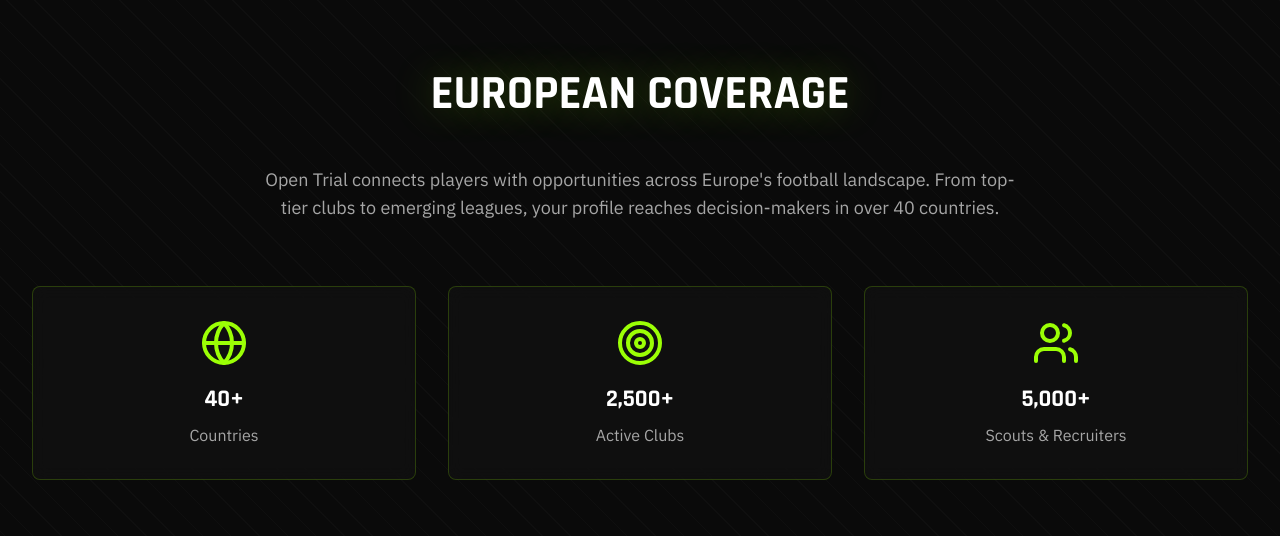
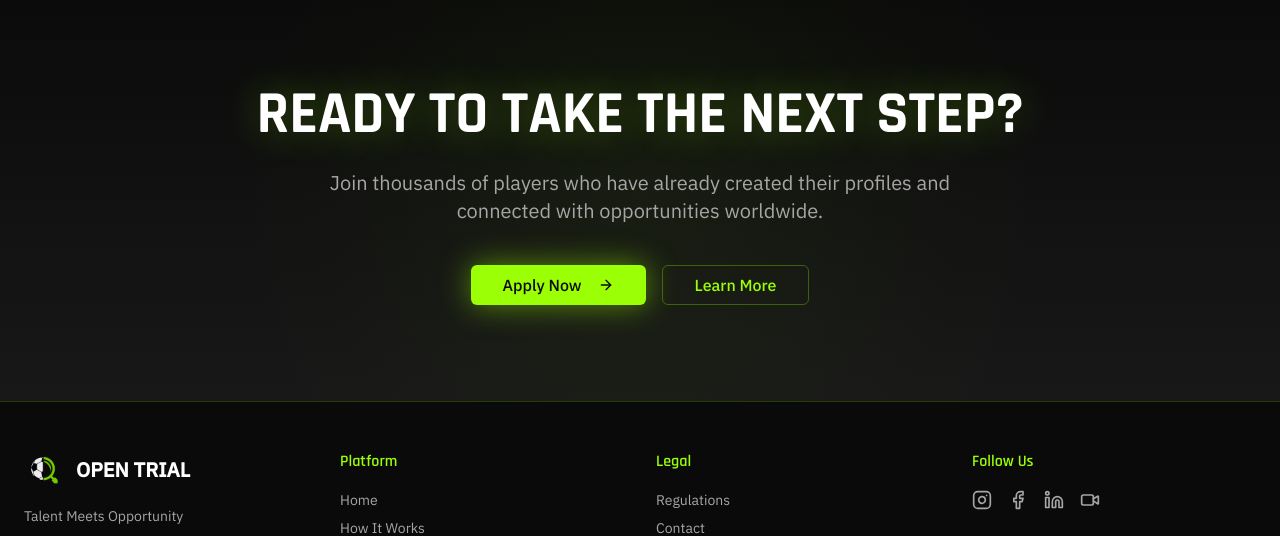
Before and after one commit to itediancristi/sg-66fb2e07-b787-4848-a817-37f6e7cdc263-1785301637, a Next.js app: page / in a window 1280 px wide. Shown: the part 5787-6323 px from the top of the page. Built offline with nearby package versions, Linux system fonts and the light colour scheme; no server answers; what react-google-recaptcha-v3 would draw is missing.

Commit message:
chore(ui): remove coverage section from landing page

```diff
--- a/src/pages/index.tsx
+++ b/src/pages/index.tsx
@@ -892,56 +892,6 @@
         </div>
       </motion.section>
 
-      {/* Coverage Section */}
-      <motion.section
-        id="coverage-section"
-        initial="hidden"
-        whileInView="visible"
-        viewport={{ once: true, margin: "-100px" }}
-        variants={fadeInUp}
-        className="py-20 border-t border-border relative overflow-hidden"
-      >
-        {/* Subtle diagonal stripes */}
-        <div className="absolute inset-0 opacity-[0.02]">
-          <div className="absolute inset-0" style={{
-            backgroundImage: 'repeating-linear-gradient(45deg, currentColor, currentColor 1px, transparent 1px, transparent 20px)',
-          }} />
-        </div>
-
-        <div className="container relative z-10">
-          <h2 className="text-4xl sm:text-5xl font-bold text-center mb-12 text-glow">
-            EUROPEAN COVERAGE
-          </h2>
-          <p className="text-lg text-muted-foreground text-center max-w-3xl mx-auto mb-16">
-            Open Trial connects players with opportunities across Europe&apos;s football landscape. From top-tier clubs to emerging leagues, your profile reaches decision-makers in over 40 countries.
-          </p>
-
-          <div className="grid grid-cols-1 md:grid-cols-3 gap-8">
-            <Card className="tactical-card bg-card/50 backdrop-blur border-border hover:border-neon-green/50 transition-all duration-300">
-              <CardContent className="p-8 text-center">
-                <Globe className="w-12 h-12 text-neon-green mx-auto mb-4" />
-                <h3 className="text-2xl font-bold mb-2">40+</h3>
-                <p className="text-muted-foreground">Countries</p>
-              </CardContent>
-            </Card>
-            <Card className="tactical-card bg-card/50 backdrop-blur border-border hover:border-neon-green/50 transition-all duration-300">
-              <CardContent className="p-8 text-center">
-                <Target className="w-12 h-12 text-neon-green mx-auto mb-4" />
-                <h3 className="text-2xl font-bold mb-2">2,500+</h3>
-                <p className="text-muted-foreground">Active Clubs</p>
-              </CardContent>
-            </Card>
-            <Card className="tactical-card bg-card/50 backdrop-blur border-border hover:border-neon-green/50 transition-all duration-300">
-              <CardContent className="p-8 text-center">
-                <Users className="w-12 h-12 text-neon-green mx-auto mb-4" />
-                <h3 className="text-2xl font-bold mb-2">5,000+</h3>
-                <p className="text-muted-foreground">Scouts & Recruiters</p>
-              </CardContent>
-            </Card>
-          </div>
-        </div>
-      </motion.section>
-
       {/* CTA Section */}
       <motion.section
         initial="hidden"
```
